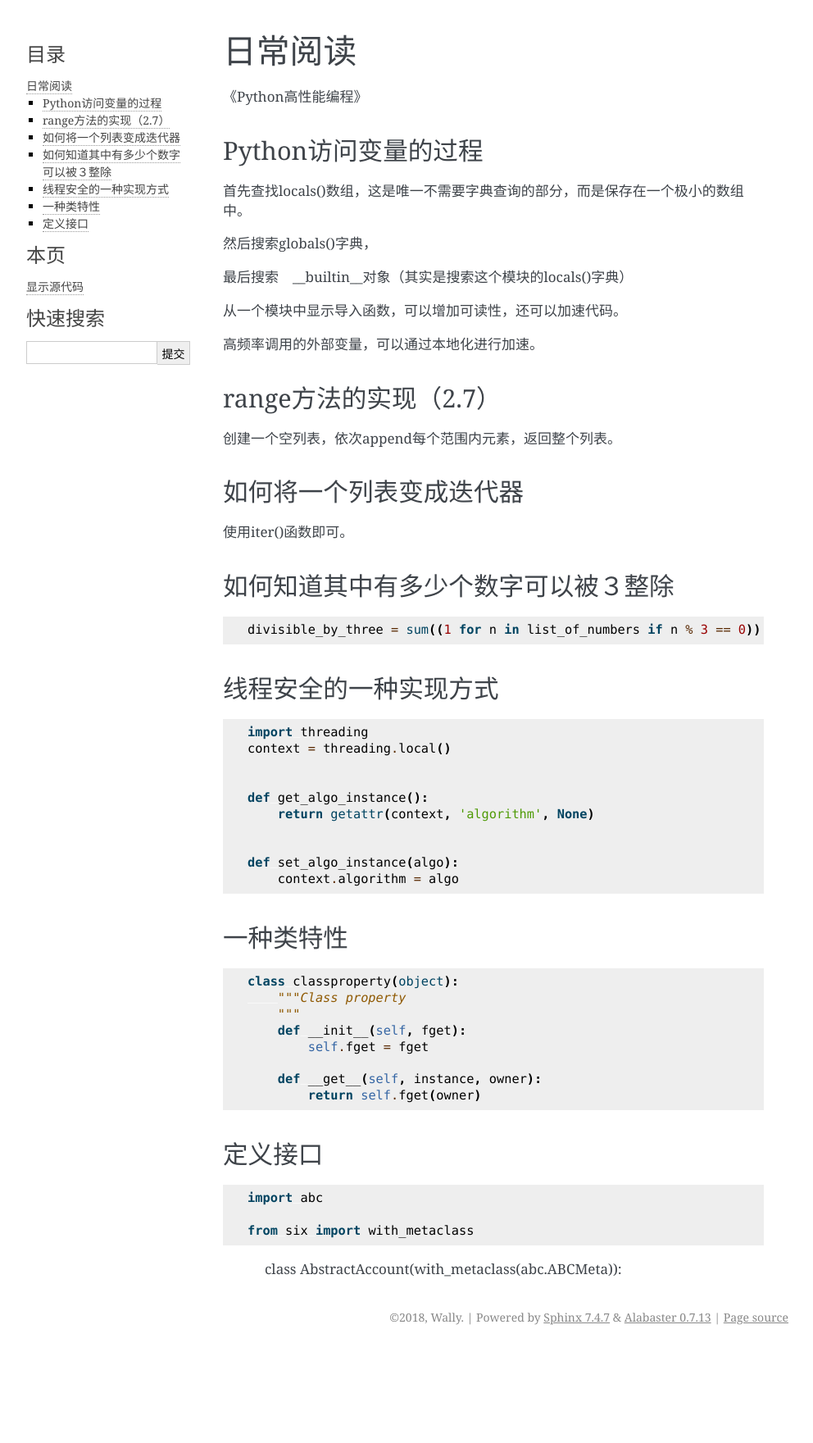
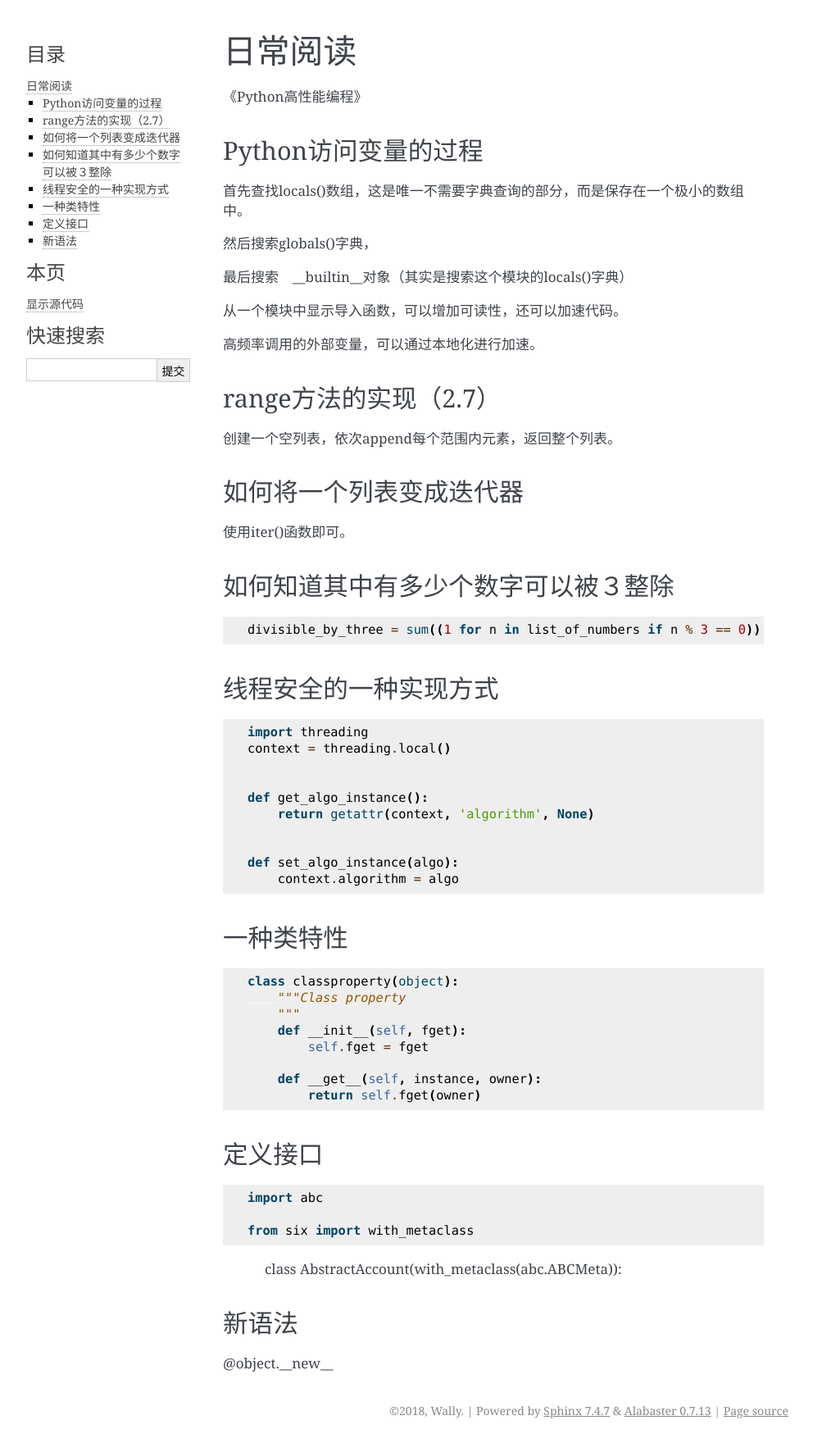
Before and after one commit to SDWally/dop, a Sphinx documentation site: the page built from docs/lookpy/day_read.rst, in a window 1280 px wide. Shown: the whole page at 82% size, without its empty margins (148-1140 px from the left). Built offline with Sphinx 7.4.7, drawn with Linux system fonts in a browser that asks for light colours; before the commit the page ends 1646 px from its top, so only the background shows below that.

Commit message:
update day read

```diff
--- a/docs/lookpy/day_read.rst
+++ b/docs/lookpy/day_read.rst
@@ -70,3 +70,8 @@ range方法的实现（2.7）
     from six import with_metaclass
 
 　　　class AbstractAccount(with_metaclass(abc.ABCMeta)):
+
+新语法
+------
+
+@object.__new__
--- a/docs/lookpy/tip_need_learn.rst
+++ b/docs/lookpy/tip_need_learn.rst
@@ -10,3 +10,7 @@ itertools的groupby函数使用
 itertools的islice
 ------------------
 允许对一个无穷生成器切片
+
+
+click库的作用
+-------------
```
